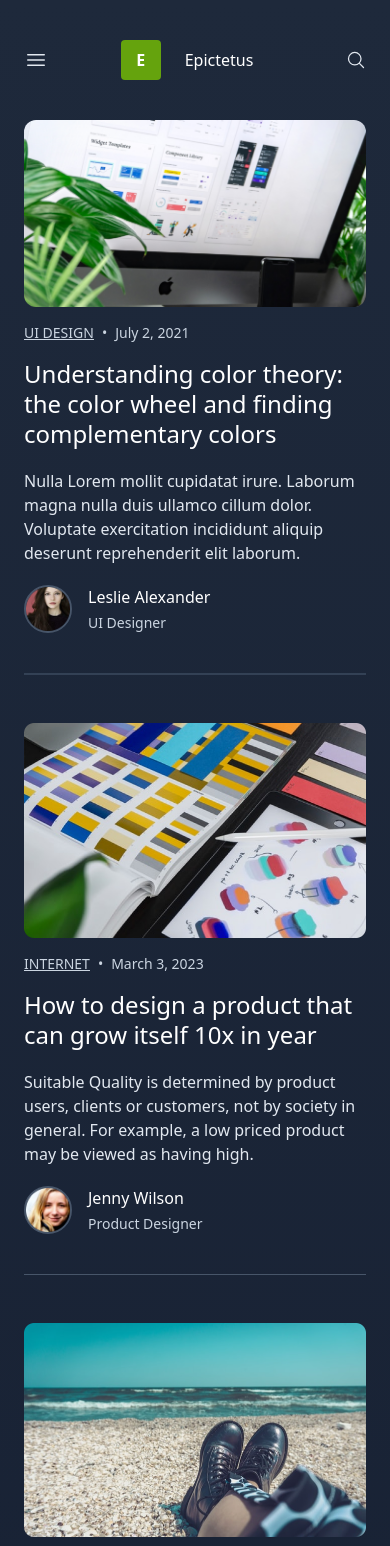
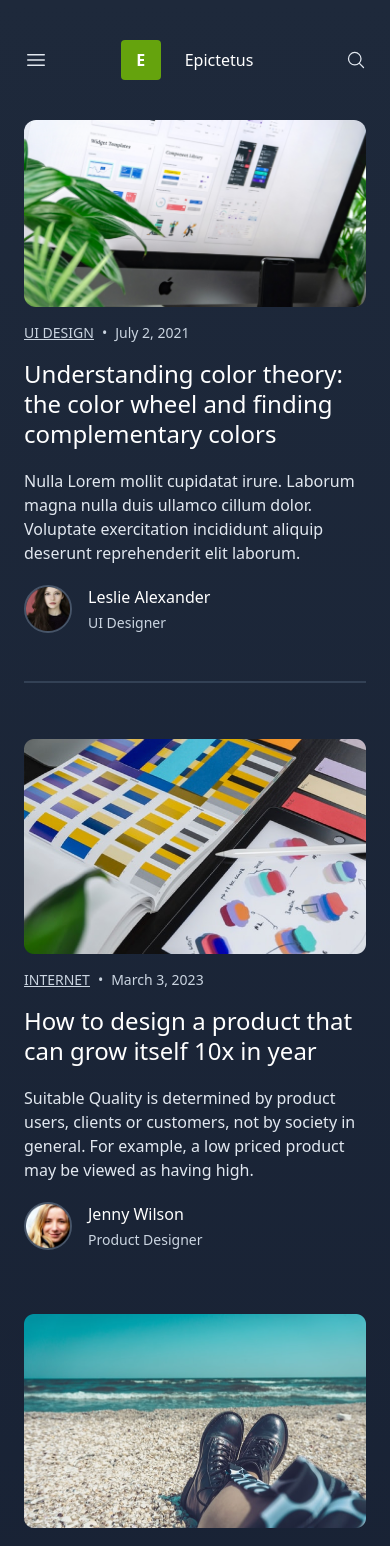
Before and after one commit to husnawan21/next-blog, a Next.js app: page / in a window 390 px wide. Shown: the top 1546 px of the page. Built offline with nearby package versions, Linux system fonts and the light colour scheme.

Commit message:
hapus border hr di index

```diff
--- a/components/FeaturedPost.jsx
+++ b/components/FeaturedPost.jsx
@@ -30,7 +30,7 @@ export default function FeaturedPost() {
 							authorName='Leslie Alexander'
 							authorJob='UI Designer'
 						/>
-						<hr className='border border-slate-700 mt-10 md:hidden' />
+						<hr className='border border-slate-700 mt-12 mb-8 md:hidden' />
 					</div>
 				</div>
 			</article>
--- a/pages/index.jsx
+++ b/pages/index.jsx
@@ -25,12 +25,8 @@ export default function Home() {
 					<FeaturedPost />
 					<div className='flex flex-wrap mt-12 -mx-6'>
 						{posts.map(post => (
-							<div
-								key={post.id}
-								className='px-6 md:w-6/12 lg:w-4/12 mt-12 md:mt-6'
-							>
+							<div key={post.id} className='px-6 md:w-6/12 lg:w-4/12 mt-6'>
 								<CardPost {...post} />
-								<hr className='border-slate-600 md:invisible' />
 							</div>
 						))}
 					</div>
--- a/pages/posts.jsx
+++ b/pages/posts.jsx
@@ -36,7 +36,7 @@ export default function Posts() {
 						) : (
 							<>
 								{posts.map(post => (
-									<div key={post.id} className='px-6 md:w-6/12 lg:w-4/12'>
+									<div key={post.id} className='px-6 md:w-6/12 lg:w-4/12 mt-6'>
 										<CardPost {...post} />
 									</div>
 								))}
```
